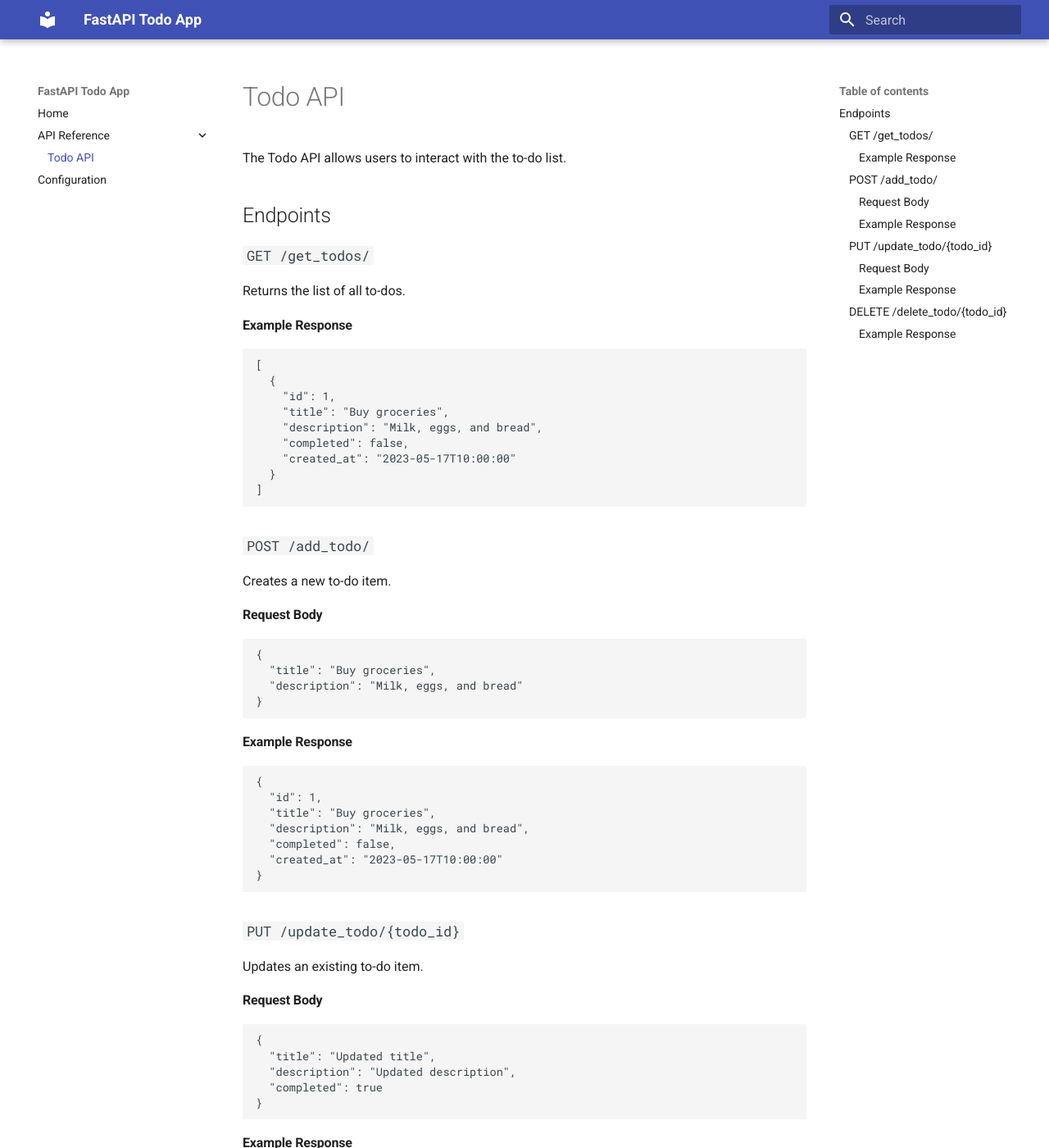
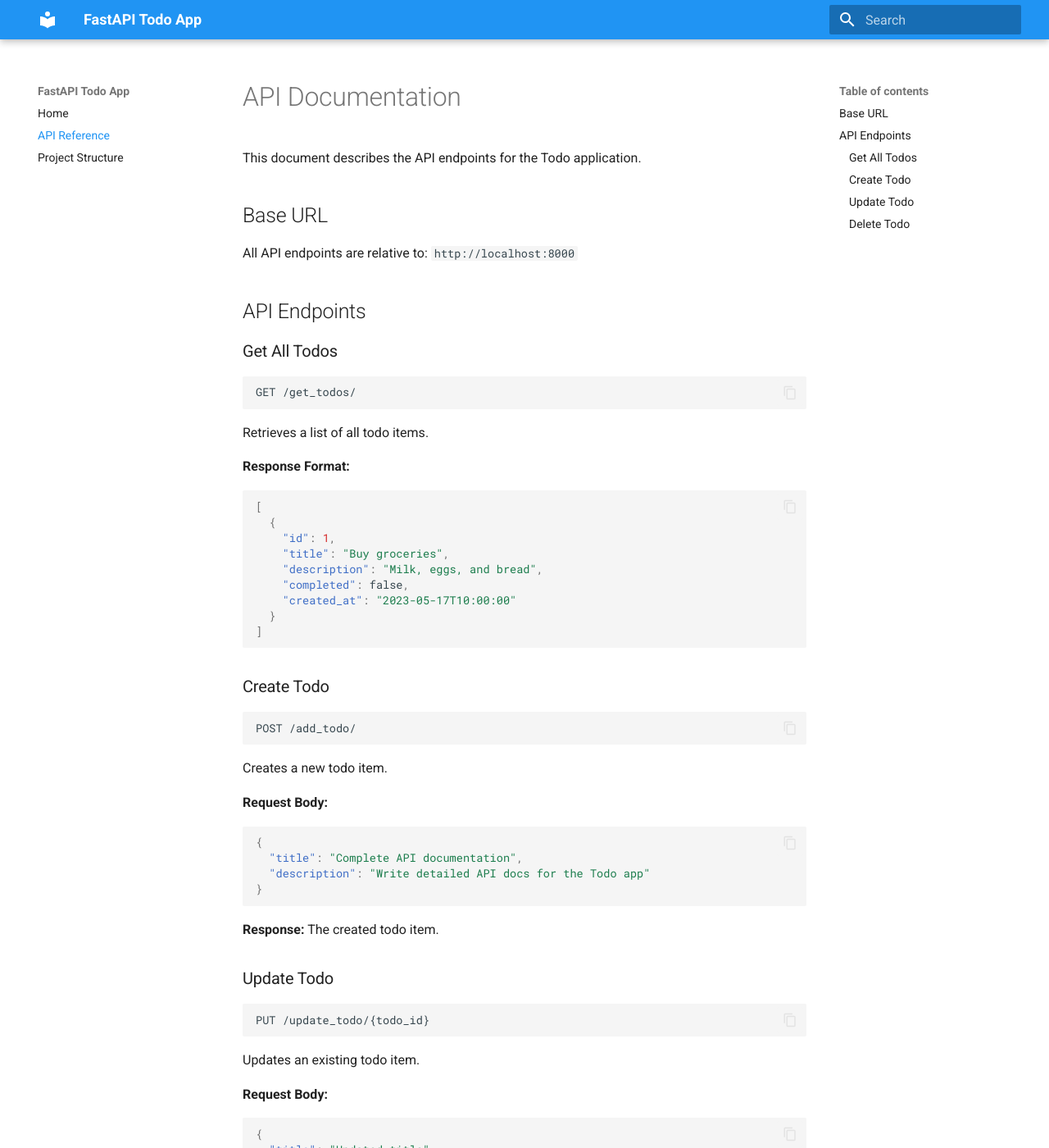
Before and after one commit to saphalr/to-do-app, an MkDocs documentation site: the page built from docs/api.md, in a window 1280 px wide and 1400 px high. Shown: the whole window at 82% size. Built offline with MkDocs 1.6.1 and Material for MkDocs 9.7.7, drawn with Linux system fonts in a browser that asks for light colours; some of the changed text lies outside the part shown.

Commit message:
Added documentation and readme.md

````diff
--- a/docs/api.md
+++ b/docs/api.md
@@ -1,14 +1,22 @@
-# Todo API
+# API Documentation
 
-The Todo API allows users to interact with the to-do list.
+This document describes the API endpoints for the Todo application.
 
-## Endpoints
+## Base URL
 
-### `GET /get_todos/`
+All API endpoints are relative to: `http://localhost:8000`
 
-Returns the list of all to-dos.
+## API Endpoints
 
-#### Example Response
+### Get All Todos
+
+```http
+GET /get_todos/
+```
+
+Retrieves a list of all todo items.
+
+**Response Format:**
 
 ```json
 [
@@ -22,36 +30,34 @@ Returns the list of all to-dos.
 ]
 ```
 
-### `POST /add_todo/`
+### Create Todo
 
-Creates a new to-do item.
+```http
+POST /add_todo/
+```
 
-#### Request Body
+Creates a new todo item.
+
+**Request Body:**
 
 ```json
 {
-  "title": "Buy groceries",
-  "description": "Milk, eggs, and bread"
+  "title": "Complete API documentation",
+  "description": "Write detailed API docs for the Todo app"
 }
 ```
 
-#### Example Response
+**Response:** The created todo item.
 
-```json
-{
-  "id": 1,
-  "title": "Buy groceries",
-  "description": "Milk, eggs, and bread",
-  "completed": false,
-  "created_at": "2023-05-17T10:00:00"
-}
+### Update Todo
+
+```http
+PUT /update_todo/{todo_id}
 ```
 
-### `PUT /update_todo/{todo_id}`
+Updates an existing todo item.
 
-Updates an existing to-do item.
-
-#### Request Body
+**Request Body:**
 
 ```json
 {
@@ -61,23 +67,17 @@ Updates an existing to-do item.
 }
 ```
 
-#### Example Response
+**Response:** The updated todo item.
 
-```json
-{
-  "id": 1,
-  "title": "Updated title",
-  "description": "Updated description",
-  "completed": true,
-  "created_at": "2023-05-17T10:00:00"
-}
+### Delete Todo
+
+```http
+DELETE /delete_todo/{todo_id}
 ```
 
-### `DELETE /delete_todo/{todo_id}`
+Deletes a todo item.
 
-Deletes a to-do item.
-
-#### Example Response
+**Response:**
 
 ```json
 {
--- a/mkdocs.yml
+++ b/mkdocs.yml
@@ -1,13 +1,25 @@
 site_name: FastAPI Todo App
-theme:
-  name: 'material'
+site_description: Documentation for the FastAPI Todo application
+site_author: Your Name
 
 nav:
   - Home: index.md
-  - API Reference:
-      - Todo API: api.md
-  - Configuration: config.md
+  - API Reference: api.md
+  - Project Structure: project-structure.md
+
+theme:
+  name: material
+  palette:
+    primary: blue
+    accent: blue
+  features:
+    - navigation.instant
+    - content.code.copy
 
 markdown_extensions:
-  - toc:
-      permalink: true
+  - pymdownx.highlight
+  - pymdownx.superfences
+  - tables
+
+plugins:
+  - search
````
Also changed, not shown: README.md (added, +127 -0 lines), docker-compose.yml (+19 -14 lines), docs/config.md (deleted, +0 -13 lines), docs/index.md (+22 -6 lines), docs/project-structure.md (added, +45 -0 lines), 1 other file.
